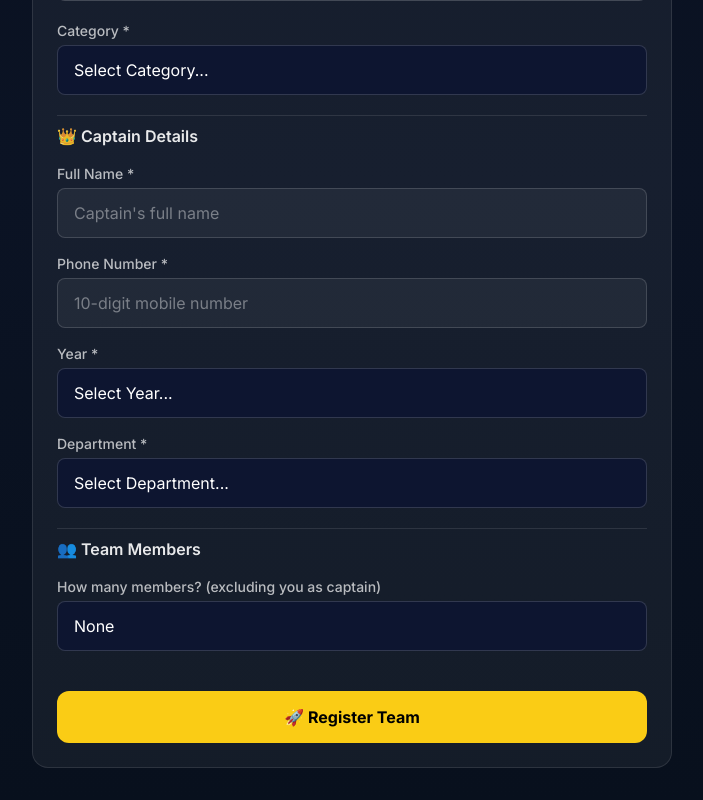
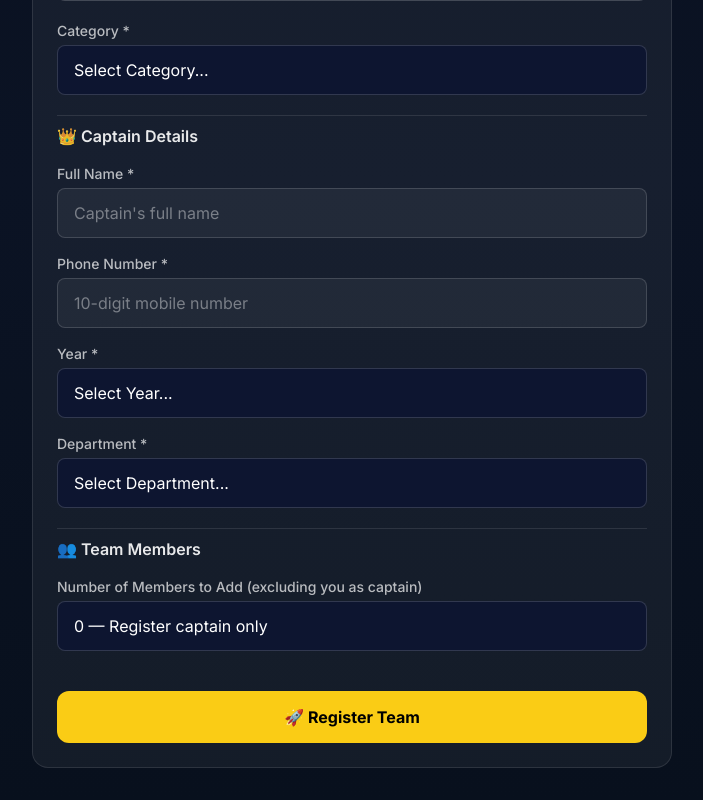
Before and after one commit to pithva007/Genesis-2K26, a Next.js app: page /sports/cricket in a window 1280 px wide. Shown: the part 437-1237 px from the top of the page, without its empty margins (288-991 px from the left). Built offline with nearby package versions, Linux system fonts and the light colour scheme.

Commit message:
Small changes.

```diff
--- a/components/SportForm.tsx
+++ b/components/SportForm.tsx
@@ -1,6 +1,6 @@
 "use client";
 
-import { useEffect, useRef, useState } from "react";
+import { useEffect, useState } from "react";
 import { useForm, useFieldArray } from "react-hook-form";
 import { zodResolver } from "@hookform/resolvers/zod";
 import { z } from "zod";
@@ -39,7 +39,6 @@ const teamFormSchema = z.object({
     year: z.string().min(1, "Select year"),
     dept: z.string().min(1, "Select department"),
   }),
-  memberCount: z.string().optional(),
   members: z.array(memberSchema).optional(),
 });
 
@@ -59,8 +58,10 @@ interface SportFormProps {
 
 export default function SportForm({ sport, onRegistered }: SportFormProps) {
   const [loading, setLoading] = useState(false);
+  // memberCount tracks the number of team-sport members the captain wants to add
+  const [memberCount, setMemberCount] = useState(0);
+
   const isTeam = sport.type === "team";
-  const maxMemberOptions = Array.from({ length: sport.maxMembers - 1 }, (_, i) => i + 1);
 
   const {
     register,
@@ -70,33 +71,44 @@ export default function SportForm({ sport, onRegistered }: SportFormProps) {
     formState: { errors },
   } = useForm<FormValues>({
     resolver: zodResolver(teamFormSchema),
-    defaultValues: {
-      members: [],
-      memberCount: "",
-    },
+    defaultValues: { members: [] },
   });
 
-  const { fields, append, remove } = useFieldArray({ control, name: "members" });
-  const memberCount = watch("memberCount");
-  const prevCountRef = useRef(0);
+  const { fields, append, remove, replace } = useFieldArray({
+    control,
+    name: "members",
+  });
 
+  const selectedCategory = watch("category");
+
+  // ── Racket/board sports: auto-adjust member fields when category changes ──
   useEffect(() => {
-    if (!isTeam) return;
-    const count = memberCount === "" ? 0 : parseInt(memberCount ?? "0", 10);
-    if (isNaN(count)) return;
-    const prev = prevCountRef.current;
-    prevCountRef.current = count;
+    if (!sport.formatMemberCount || !selectedCategory) return;
+    const allowed = (sport.formatMemberCount[selectedCategory] ?? 1) - 1;
+    // Replace all current fields with the correct blank slate
+    replace(
+      allowed === 1 ? [{ name: "", phone: "", year: "", dept: "" }] : []
+    );
+    setMemberCount(allowed);
+  }, [selectedCategory, sport.formatMemberCount, replace]);
 
-    if (count > prev) {
-      for (let i = prev; i < count; i++) {
-        append({ name: "", phone: "", year: "", dept: "" });
-      }
-    } else if (count < prev) {
-      for (let i = prev - 1; i >= count; i--) {
-        remove(i);
-      }
+  // ── Determine how many members should be shown / selectable ──────────────
+  const getAllowedMemberCount = (): number => {
+    // No members ever for pure individual sports
+    if (sport.slug === "weight-lifting" || sport.slug === "athletics") return 0;
+
+    // Racket/board sports — format dictates the count
+    if (sport.formatMemberCount && selectedCategory) {
+      return (sport.formatMemberCount[selectedCategory] ?? 1) - 1;
     }
-  }, [memberCount, isTeam, append, remove]);
+
+    // Team sports — captain chooses (return sentinel -1)
+    if (sport.type === "team") return -1;
+
+    return 0;
+  };
+
+  const allowedMembers = getAllowedMemberCount();
 
   const onSubmit = async (values: FormValues) => {
     setLoading(true);
@@ -110,7 +122,7 @@ export default function SportForm({ sport, onRegistered }: SportFormProps) {
         category: values.category,
         captain: values.captain,
         teamName,
-        members: isTeam ? (values.members ?? []) : [],
+        members: values.members ?? [],
       };
 
       const res = await fetch("/api/teams/create", {
@@ -119,7 +131,7 @@ export default function SportForm({ sport, onRegistered }: SportFormProps) {
         body: JSON.stringify(body),
       });
 
-      const data = await res.json() as { teamCode?: string; error?: string };
+      const data = (await res.json()) as { teamCode?: string; error?: string };
 
       if (res.ok) {
         const info: RegisteredInfo = {
@@ -131,7 +143,10 @@ export default function SportForm({ sport, onRegistered }: SportFormProps) {
           sportName: sport.name,
           savedAt: new Date().toISOString(),
         };
-        localStorage.setItem(`genesis_registered_${sport.slug}`, JSON.stringify(info));
+        localStorage.setItem(
+          `genesis_registered_${sport.slug}`,
+          JSON.stringify(info)
+        );
         toast.success(isTeam ? "Team registered successfully!" : "Registered successfully!");
         onRegistered(info);
       } else {
@@ -155,7 +170,9 @@ export default function SportForm({ sport, onRegistered }: SportFormProps) {
             placeholder="Enter your team name"
             className={inputClass}
           />
-          {errors.teamName && <p className={errorClass}>{errors.teamName.message}</p>}
+          {errors.teamName && (
+            <p className={errorClass}>{errors.teamName.message}</p>
+          )}
         </div>
       )}
 
@@ -168,12 +185,16 @@ export default function SportForm({ sport, onRegistered }: SportFormProps) {
             <option key={c} value={c}>{c}</option>
           ))}
         </select>
-        {errors.category && <p className={errorClass}>{errors.category.message}</p>}
+        {errors.category && (
+          <p className={errorClass}>{errors.category.message}</p>
+        )}
       </div>
 
       {/* Captain Details */}
       <div className="pt-2 border-t border-white/10">
-        <h4 className="font-semibold text-white/90 mb-4 text-base">👑 Captain Details</h4>
+        <h4 className="font-semibold text-white/90 mb-4 text-base">
+          👑 Captain Details
+        </h4>
         <div className="space-y-4">
           <div>
             <label className={labelClass}>Full Name *</label>
@@ -182,7 +203,9 @@ export default function SportForm({ sport, onRegistered }: SportFormProps) {
               placeholder="Captain's full name"
               className={inputClass}
             />
-            {errors.captain?.name && <p className={errorClass}>{errors.captain.name.message}</p>}
+            {errors.captain?.name && (
+              <p className={errorClass}>{errors.captain.name.message}</p>
+            )}
           </div>
           <div>
             <label className={labelClass}>Phone Number *</label>
@@ -194,7 +217,9 @@ export default function SportForm({ sport, onRegistered }: SportFormProps) {
               maxLength={10}
               className={inputClass}
             />
-            {errors.captain?.phone && <p className={errorClass}>{errors.captain.phone.message}</p>}
+            {errors.captain?.phone && (
+              <p className={errorClass}>{errors.captain.phone.message}</p>
+            )}
           </div>
           <div>
             <label className={labelClass}>Year *</label>
@@ -204,7 +229,9 @@ export default function SportForm({ sport, onRegistered }: SportFormProps) {
                 <option key={y} value={y}>{y}</option>
               ))}
             </select>
-            {errors.captain?.year && <p className={errorClass}>{errors.captain.year.message}</p>}
+            {errors.captain?.year && (
+              <p className={errorClass}>{errors.captain.year.message}</p>
+            )}
           </div>
           <div>
             <label className={labelClass}>Department *</label>
@@ -214,82 +241,203 @@ export default function SportForm({ sport, onRegistered }: SportFormProps) {
                 <option key={d} value={d}>{d}</option>
               ))}
             </select>
-            {errors.captain?.dept && <p className={errorClass}>{errors.captain.dept.message}</p>}
+            {errors.captain?.dept && (
+              <p className={errorClass}>{errors.captain.dept.message}</p>
+            )}
           </div>
         </div>
       </div>
 
-      {/* Team Members — team sports only */}
-      {isTeam && (
+      {/* ── CASE 2: Racket sport — Singles selected (info box, no partner needed) */}
+      {sport.formatMemberCount && selectedCategory && allowedMembers === 0 && (
+        <div className="rounded-xl border border-blue-400/20 bg-blue-400/10 p-3 text-center">
+          <p className="text-blue-300 text-sm">
+            ℹ️ Singles format — only your details are needed. No partner required.
+          </p>
+        </div>
+      )}
+
+      {/* ── CASE 3: Racket sport — Doubles / Mixed Doubles (exactly 1 partner) */}
+      {sport.formatMemberCount && selectedCategory && allowedMembers === 1 && (
         <div className="pt-2 border-t border-white/10">
-          <h4 className="font-semibold text-white/90 mb-4 text-base">👥 Team Members</h4>
-
-          {maxMemberOptions.length > 0 && (
-            <div className="mb-5">
-              <label className={labelClass}>How many members? (excluding you as captain)</label>
-              <select {...register("memberCount")} className={selectClass}>
-                <option value="">None</option>
-                {maxMemberOptions.map((n) => (
-                  <option key={n} value={String(n)}>{n}</option>
+          <h4 className="font-semibold text-white/90 mb-4 text-base">
+            👥 Partner Details
+          </h4>
+          <div className="space-y-4">
+            <div>
+              <label className={labelClass}>Partner Full Name *</label>
+              <input
+                {...register("members.0.name")}
+                placeholder="Partner's full name"
+                className={inputClass}
+              />
+              {errors.members?.[0]?.name && (
+                <p className={errorClass}>{errors.members[0].name.message}</p>
+              )}
+            </div>
+            <div>
+              <label className={labelClass}>Partner Phone (optional)</label>
+              <input
+                {...register("members.0.phone")}
+                placeholder="10-digit mobile number"
+                type="tel"
+                inputMode="numeric"
+                maxLength={10}
+                className={inputClass}
+              />
+              {errors.members?.[0]?.phone && (
+                <p className={errorClass}>{errors.members[0].phone.message}</p>
+              )}
+            </div>
+            <div>
+              <label className={labelClass}>Partner Year *</label>
+              <select {...register("members.0.year")} className={selectClass}>
+                <option value="">Select Year...</option>
+                {YEARS.map((y) => (
+                  <option key={y} value={y}>{y}</option>
                 ))}
               </select>
+              {errors.members?.[0]?.year && (
+                <p className={errorClass}>{errors.members[0].year.message}</p>
+              )}
             </div>
-          )}
+            <div>
+              <label className={labelClass}>Partner Department *</label>
+              <select {...register("members.0.dept")} className={selectClass}>
+                <option value="">Select Department...</option>
+                {DEPARTMENTS.map((d) => (
+                  <option key={d} value={d}>{d}</option>
+                ))}
+              </select>
+              {errors.members?.[0]?.dept && (
+                <p className={errorClass}>{errors.members[0].dept.message}</p>
+              )}
+            </div>
+          </div>
+        </div>
+      )}
 
+      {/* ── CASE 4: Team sports — member count dropdown + dynamic fields */}
+      {allowedMembers === -1 && (
+        <div className="pt-2 border-t border-white/10">
+          <h4 className="font-semibold text-white/90 mb-4 text-base">
+            👥 Team Members
+          </h4>
+
+          {/* Member count selector */}
+          <div className="mb-5">
+            <label className={labelClass}>
+              Number of Members to Add (excluding you as captain)
+            </label>
+            <select
+              value={memberCount}
+              onChange={(e) => {
+                const count = parseInt(e.target.value, 10);
+                setMemberCount(count);
+                const current = fields.length;
+                if (count > current) {
+                  for (let i = current; i < count; i++) {
+                    append({ name: "", phone: "", year: "", dept: "" });
+                  }
+                } else {
+                  for (let i = current; i > count; i--) {
+                    remove(i - 1);
+                  }
+                }
+              }}
+              className={selectClass}
+            >
+              <option value={0}>0 — Register captain only</option>
+              {Array.from(
+                { length: sport.maxMembers - 1 },
+                (_, i) => i + 1
+              ).map((n) => (
+                <option key={n} value={n}>
+                  {n} member{n > 1 ? "s" : ""}
+                </option>
+              ))}
+            </select>
+          </div>
+
+          {/* Dynamic member fields */}
           {fields.map((field, index) => (
             <div
               key={field.id}
-              className="mb-4 p-4 bg-white/5 rounded-xl border border-white/10"
+              className="mb-6 p-4 rounded-xl border border-white/10 bg-white/5"
             >
-              <p className="text-white/70 text-sm font-semibold mb-3">Member {index + 1}</p>
+              <div className="flex justify-between items-center mb-3">
+                <h5 className="text-white/80 font-medium text-sm">
+                  Member {index + 1}
+                </h5>
+                <button
+                  type="button"
+                  onClick={() => {
+                    remove(index);
+                    setMemberCount((prev) => prev - 1);
+                  }}
+                  className="text-red-400/70 text-xs hover:text-red-400 transition"
+                >
+                  Remove
+                </button>
+              </div>
               <div className="space-y-3">
                 <div>
-                  <label className={labelClass}>Name *</label>
                   <input
                     {...register(`members.${index}.name`)}
-                    placeholder="Full name"
+                    placeholder="Full name *"
                     className={inputClass}
                   />
                   {errors.members?.[index]?.name && (
-                    <p className={errorClass}>{errors.members[index]?.name?.message}</p>
+                    <p className={errorClass}>
+                      {errors.members[index]?.name?.message}
+                    </p>
                   )}
                 </div>
                 <div>
-                  <label className={labelClass}>Phone (optional)</label>
                   <input
                     {...register(`members.${index}.phone`)}
-                    placeholder="10-digit mobile (optional)"
+                    placeholder="Phone (optional)"
                     type="tel"
                     inputMode="numeric"
                     maxLength={10}
                     className={inputClass}
                   />
                   {errors.members?.[index]?.phone && (
-                    <p className={errorClass}>{errors.members[index]?.phone?.message}</p>
+                    <p className={errorClass}>
+                      {errors.members[index]?.phone?.message}
+                    </p>
                   )}
                 </div>
                 <div>
-                  <label className={labelClass}>Year *</label>
-                  <select {...register(`members.${index}.year`)} className={selectClass}>
-                    <option value="">Select Year...</option>
+                  <select
+                    {...register(`members.${index}.year`)}
+                    className={selectClass}
+                  >
+                    <option value="">Select Year *</option>
                     {YEARS.map((y) => (
                       <option key={y} value={y}>{y}</option>
                     ))}
                   </select>
                   {errors.members?.[index]?.year && (
-                    <p className={errorClass}>{errors.members[index]?.year?.message}</p>
+                    <p className={errorClass}>
+                      {errors.members[index]?.year?.message}
+                    </p>
                   )}
                 </div>
                 <div>
-                  <label className={labelClass}>Department *</label>
-                  <select {...register(`members.${index}.dept`)} className={selectClass}>
-                    <option value="">Select Department...</option>
+                  <select
+                    {...register(`members.${index}.dept`)}
+                    className={selectClass}
+                  >
+                    <option value="">Select Department *</option>
                     {DEPARTMENTS.map((d) => (
                       <option key={d} value={d}>{d}</option>
                     ))}
                   </select>
                   {errors.members?.[index]?.dept && (
-                    <p className={errorClass}>{errors.members[index]?.dept?.message}</p>
+                    <p className={errorClass}>
+                      {errors.members[index]?.dept?.message}
+                    </p>
                   )}
                 </div>
               </div>
@@ -303,7 +451,11 @@ export default function SportForm({ sport, onRegistered }: SportFormProps) {
         disabled={loading}
         className="w-full bg-yellow-400 hover:bg-yellow-300 disabled:opacity-60 disabled:cursor-not-allowed text-black font-bold py-3.5 rounded-xl text-base transition mt-2"
       >
-        {loading ? "Registering..." : isTeam ? "🚀 Register Team" : "🚀 Register Now"}
+        {loading
+          ? "Registering..."
+          : isTeam
+          ? "🚀 Register Team"
+          : "🚀 Register Now"}
       </button>
     </form>
   );
--- a/config/sports.config.ts
+++ b/config/sports.config.ts
@@ -15,14 +15,21 @@ export interface SportConfig {
   type: "team" | "individual";
   maxMembers: number;
   categories: string[];
+  /** Maps category name → total participants allowed (including captain).
+   *  Only present on racket/board sports where format determines team size. */
+  formatMemberCount?: Record<string, number>;
   fields: FormField[];
   icon: string;
   accent: string;
 }
 
 const YEARS = ["1st Year", "2nd Year", "3rd Year", "4th Year"];
-const DEPARTMENTS = ["UG student",
-  "Anatomy", "Physiology", "Biochemistry", "PSM", "Pharmacology", "Pathology", "Microbiology", "Medicine", "Surgery", "Obs-Gyne", "Ophthalmology", "Pediatrics", "ENT", "Radiology", "Forensic", "Orthopedics", "Psychiatry", "Dermatology", "Anesthesia"
+const DEPARTMENTS = [
+  "UG student",
+  "Anatomy", "Physiology", "Biochemistry", "PSM", "Pharmacology", "Pathology",
+  "Microbiology", "Medicine", "Surgery", "Obs-Gyne", "Ophthalmology",
+  "Pediatrics", "ENT", "Radiology", "Forensic", "Orthopedics", "Psychiatry",
+  "Dermatology", "Anesthesia",
 ];
 
 const TEAM_FIELDS: FormField[] = [
@@ -40,18 +47,144 @@ export const SPORT_OPTION_FIELDS = {
 };
 
 export const SPORTS_CONFIG: SportConfig[] = [
-  { slug: "cricket", name: "Cricket", type: "team", maxMembers: 15, categories: ["Men", "Women", "Open"], fields: TEAM_FIELDS, icon: "cricket", accent: "from-emerald-500 to-lime-600" },
-  { slug: "football", name: "Football", type: "team", maxMembers: 11, categories: ["Men", "Women", "Open"], fields: TEAM_FIELDS, icon: "football", accent: "from-sky-500 to-blue-700" },
-  { slug: "basketball", name: "Basketball", type: "team", maxMembers: 5, categories: ["Men", "Women", "Open"], fields: TEAM_FIELDS, icon: "basketball", accent: "from-orange-500 to-amber-700" },
-  { slug: "volleyball", name: "Volleyball", type: "team", maxMembers: 6, categories: ["Men", "Women", "Open"], fields: TEAM_FIELDS, icon: "volleyball", accent: "from-violet-500 to-fuchsia-700" },
-  { slug: "kabaddi", name: "Kabaddi", type: "team", maxMembers: 7, categories: ["Men", "Women", "Open"], fields: TEAM_FIELDS, icon: "kabaddi", accent: "from-red-500 to-rose-700" },
-  { slug: "table-tennis", name: "Table Tennis", type: "individual", maxMembers: 2, categories: ["Singles", "Doubles", "Mixed Doubles"], fields: TEAM_FIELDS, icon: "table-tennis", accent: "from-cyan-500 to-sky-700" },
-  { slug: "carrom", name: "Carrom", type: "individual", maxMembers: 2, categories: ["Singles", "Doubles"], fields: TEAM_FIELDS, icon: "carrom", accent: "from-amber-500 to-yellow-700" },
-  { slug: "badminton", name: "Badminton", type: "individual", maxMembers: 2, categories: ["Singles", "Doubles", "Mixed Doubles"], fields: TEAM_FIELDS, icon: "badminton", accent: "from-purple-500 to-indigo-700" },
-  { slug: "throwball", name: "Throwball", type: "team", maxMembers: 6, categories: ["Women", "Open"], fields: TEAM_FIELDS, icon: "throwball", accent: "from-pink-500 to-rose-700" },
-  { slug: "weight-lifting", name: "Weight Lifting", type: "individual", maxMembers: 1, categories: ["Men", "Women"], fields: TEAM_FIELDS, icon: "weight-lifting", accent: "from-slate-500 to-zinc-700" },
-  { slug: "athletics", name: "Athletics", type: "individual", maxMembers: 1, categories: ["100m", "200m", "400m", "800m", "1500m", "Long Jump", "High Jump", "Shot Put", "Javelin", "4x100m Relay"], fields: TEAM_FIELDS, icon: "athletics", accent: "from-teal-500 to-emerald-700" },
-  { slug: "mixed-cricket", name: "Mixed Cricket", type: "team", maxMembers: 15, categories: ["Mixed"], fields: TEAM_FIELDS, icon: "mixed-cricket", accent: "from-lime-500 to-green-700" },
+  {
+    slug: "cricket",
+    name: "Cricket",
+    type: "team",
+    maxMembers: 15,
+    categories: ["Men", "Women", "Open"],
+    fields: TEAM_FIELDS,
+    icon: "cricket",
+    accent: "from-emerald-500 to-lime-600",
+  },
+  {
+    slug: "football",
+    name: "Football",
+    type: "team",
+    maxMembers: 15,
+    categories: ["Men", "Women", "Open"],
+    fields: TEAM_FIELDS,
+    icon: "football",
+    accent: "from-sky-500 to-blue-700",
+  },
+  {
+    slug: "basketball",
+    name: "Basketball",
+    type: "team",
+    maxMembers: 15,
+    categories: ["Men", "Women", "Open"],
+    fields: TEAM_FIELDS,
+    icon: "basketball",
+    accent: "from-orange-500 to-amber-700",
+  },
+  {
+    slug: "volleyball",
+    name: "Volleyball",
+    type: "team",
+    maxMembers: 15,
+    categories: ["Men", "Women", "Open"],
+    fields: TEAM_FIELDS,
+    icon: "volleyball",
+    accent: "from-violet-500 to-fuchsia-700",
+  },
+  {
+    slug: "kabaddi",
+    name: "Kabaddi",
+    type: "team",
+    maxMembers: 15,
+    categories: ["Men", "Women", "Open"],
+    fields: TEAM_FIELDS,
+    icon: "kabaddi",
+    accent: "from-red-500 to-rose-700",
+  },
+  {
+    slug: "table-tennis",
+    name: "Table Tennis",
+    type: "individual",
+    maxMembers: 2,
+    categories: ["Singles", "Doubles", "Mixed Doubles"],
+    formatMemberCount: {
+      Singles: 1,
+      Doubles: 2,
+      "Mixed Doubles": 2,
+    },
+    fields: TEAM_FIELDS,
+    icon: "table-tennis",
+    accent: "from-cyan-500 to-sky-700",
+  },
+  {
+    slug: "carrom",
+    name: "Carrom",
+    type: "individual",
+    maxMembers: 2,
+    categories: ["Singles", "Doubles"],
+    formatMemberCount: {
+      Singles: 1,
+      Doubles: 2,
+    },
+    fields: TEAM_FIELDS,
+    icon: "carrom",
+    accent: "from-amber-500 to-yellow-700",
+  },
+  {
+    slug: "badminton",
+    name: "Badminton",
+    type: "individual",
+    maxMembers: 2,
+    categories: ["Singles", "Doubles", "Mixed Doubles"],
+    formatMemberCount: {
+      Singles: 1,
+      Doubles: 2,
+      "Mixed Doubles": 2,
+    },
+    fields: TEAM_FIELDS,
+    icon: "badminton",
+    accent: "from-purple-500 to-indigo-700",
+  },
+  {
+    slug: "throwball",
+    name: "Throwball",
+    type: "team",
+    maxMembers: 15,
+    categories: ["Women", "Open"],
+    fields: TEAM_FIELDS,
+    icon: "throwball",
+    accent: "from-pink-500 to-rose-700",
+  },
+  {
+    slug: "weight-lifting",
+    name: "Weight Lifting",
+    type: "individual",
+    maxMembers: 1,
+    categories: ["Men", "Women"],
+    fields: TEAM_FIELDS,
+    icon: "weight-lifting",
+    accent: "from-slate-500 to-zinc-700",
+  },
+  {
+    slug: "athletics",
+    name: "Athletics",
+    type: "individual",
+    maxMembers: 1,
+    categories: [
+      "100m", "200m", "400m", "800m", "1500m",
+      "Long Jump", "High Jump", "Shot Put", "Javelin",
+      "4x100m Relay",
+    ],
+    fields: TEAM_FIELDS,
+    icon: "athletics",
+    accent: "from-teal-500 to-emerald-700",
+  },
+  {
+    slug: "mixed-cricket",
+    name: "Mixed Cricket",
+    type: "team",
+    maxMembers: 15,
+    categories: ["Mixed"],
+    fields: TEAM_FIELDS,
+    icon: "mixed-cricket",
+    accent: "from-lime-500 to-green-700",
+  },
 ];
 
 export function getSportBySlug(slug: string) {
@@ -59,5 +192,7 @@ export function getSportBySlug(slug: string) {
 }
 
 export function getSportByName(name: string) {
-  return SPORTS_CONFIG.find((sport) => sport.name.toLowerCase() === name.toLowerCase());
+  return SPORTS_CONFIG.find(
+    (sport) => sport.name.toLowerCase() === name.toLowerCase()
+  );
 }
```
Also changed, not shown: app/api/teams/create/route.ts (+9 -2 lines).
